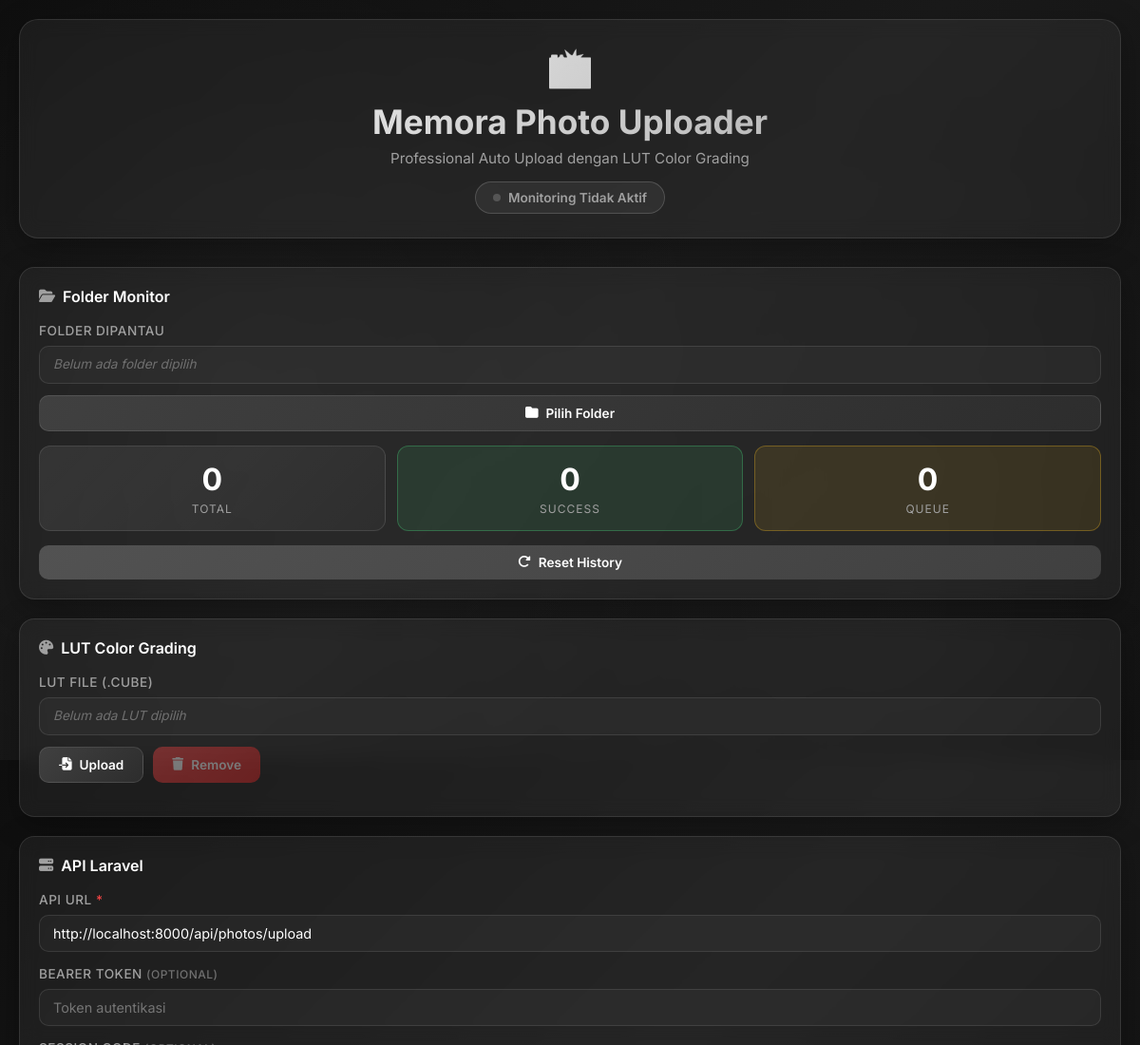
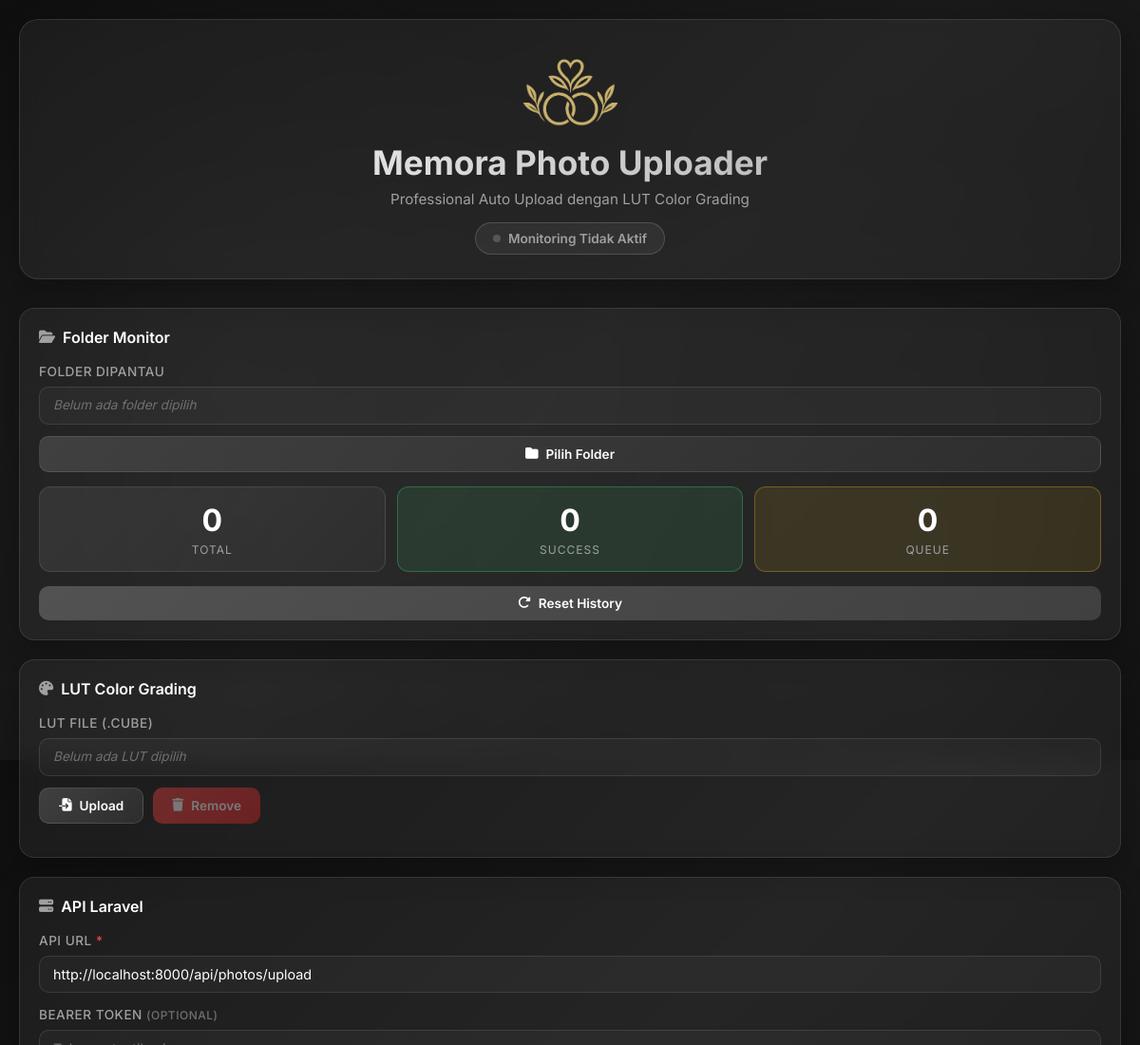
Before and after one commit to ghulamch/Eterna, an Electron app: page index.html in a window 1200 px wide. Shown: the top 1100 px of the page at 95% size. Drawn offline with Linux system fonts and the light colour scheme; no server answers.

Commit message:
Add Memora logo to header
Inserted memora_logo.png and updated index.html to display the logo in the header for improved branding.

```diff
--- a/index.html
+++ b/index.html
@@ -12,8 +12,9 @@
     <div class="container">
         <!-- Header -->
         <div class="header">
+                            <img src="memora_logo.png" alt="Memora Logo" class="logo" style="width: 100px;">
+
             <h1>
-                <span class="icon">📸</span>
                 Memora Photo Uploader
             </h1>
             <p>Professional Auto Upload dengan LUT Color Grading</p>
```
Also changed, not shown: memora_logo.png (added).
